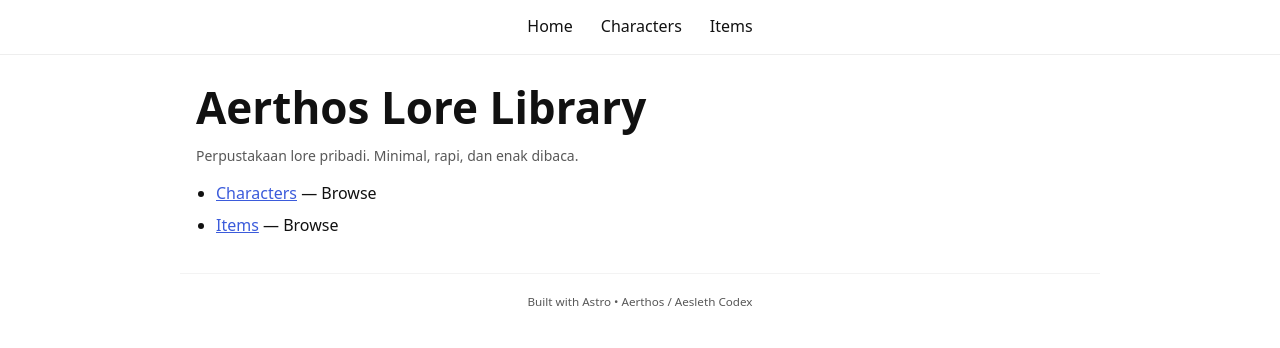
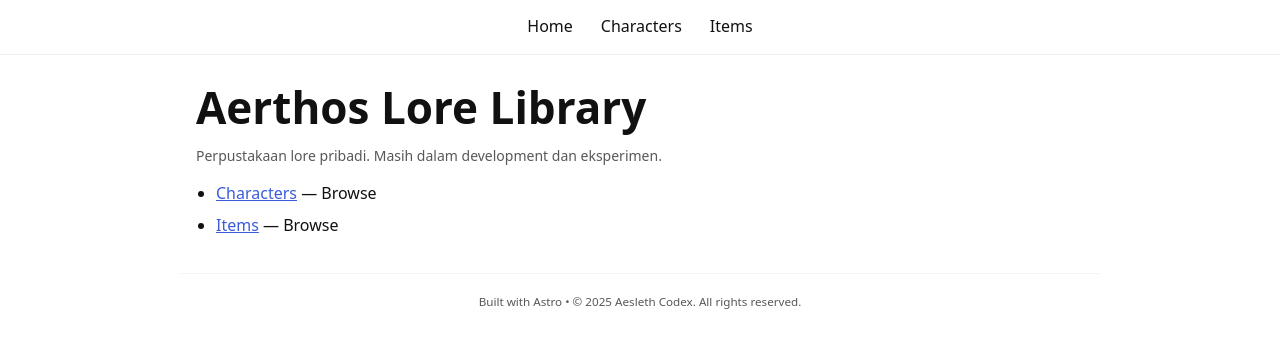
Before and after one commit to Louis033/Astro-Project-Lore, an Astro site: page / in a window 1280 px wide. Built offline with nearby package versions, Linux system fonts and the light colour scheme; Astro itself is replaced by a stand-in of ours.

Commit message:
change text a little for homepage

```diff
--- a/src/layouts/BaseLayout.astro
+++ b/src/layouts/BaseLayout.astro
@@ -1,7 +1,7 @@
 ---
 import "../styles/global.css";
 
-const { title = "Aerthos Lore Library" } = Astro.props;
+const { title = "Aesleth Codex Lore Library" } = Astro.props;
 
 // BASE_URL otomatis: "/" saat dev, "/<repo>/" saat GitHub Pages
 const base = import.meta.env.BASE_URL;
@@ -29,7 +29,8 @@ const withBase = (path) => `${base}${path}`; // path tanpa leading slash
     </main>
 
     <footer class="footer container">
-      <small>Built with Astro • Aerthos / Aesleth Codex</small>
+      <small>Built with Astro •  © 2025 Aesleth Codex. All rights reserved.
+</small>
     </footer>
   </body>
 </html>
--- a/src/pages/index.astro
+++ b/src/pages/index.astro
@@ -7,7 +7,7 @@ const withBase = (path) => `${base}${path}`; // path tanpa leading slash
 
 <BaseLayout title="Aerthos Lore Library">
   <h1>Aerthos Lore Library</h1>
-  <p class="small">Perpustakaan lore pribadi. Minimal, rapi, dan enak dibaca.</p>
+  <p class="small">Perpustakaan lore pribadi. Masih dalam development dan eksperimen.</p>
 
   <ul>
     <li>
```
